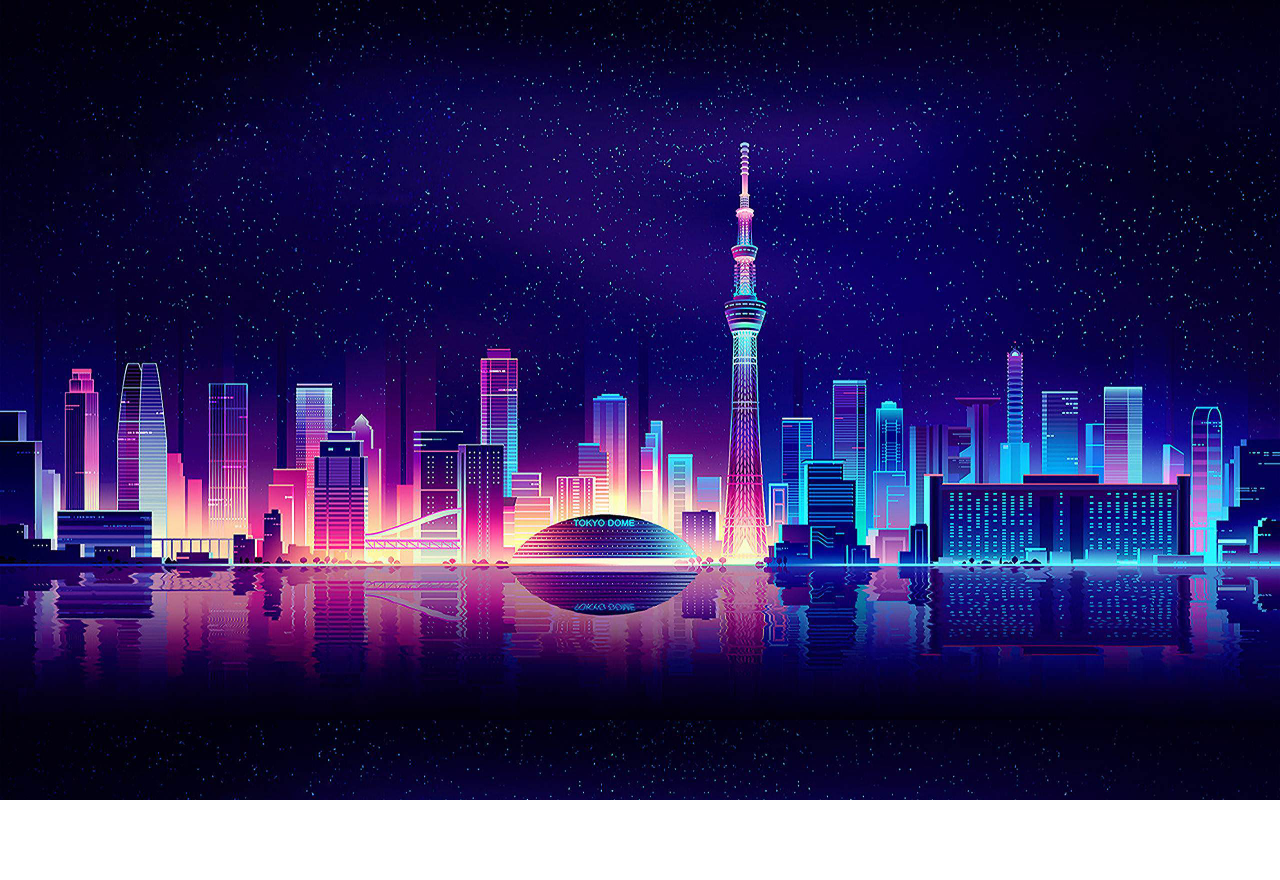
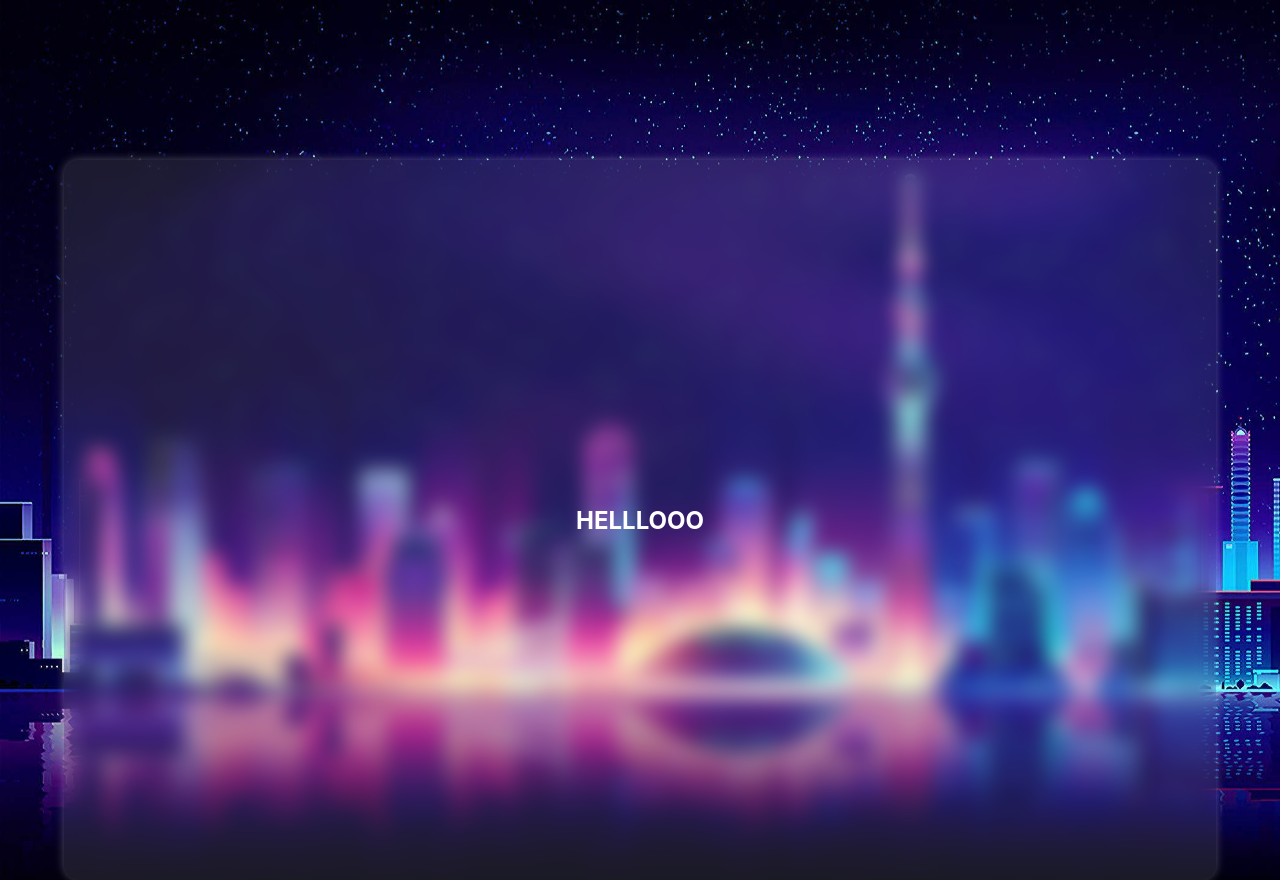
Before and after one commit to WilliamGrohe/login-react, a React (Create React App) app: page /logedin in a window 1280 px wide. Before the commit the page ends 800 px from the top, so only its background shows below. Built offline with nearby package versions, Linux system fonts and the light colour scheme.

Commit message:
Create acess route logedin

```diff
--- a/src/components/Login.tsx
+++ b/src/components/Login.tsx
@@ -17,21 +17,18 @@ export function Login() {
   function handleLogin(e: string, p: string) {
     if (e === "" || p === "") {
       alert("Preencha os campos de Login e Senha!");
+      return
     }
-    if ( e !== '' && p === '1') {
+    if (p === 'entrar') {
       newUser(e);
       navigate('/logedin');
     }
 
-    console.log(`Recebido email: ${e}, senha ${p}`);
   }
 
   return (
-    <div className="main">
       <div className="card">
         <h2>LOGIN</h2>
-
-        <input type="text" name="" id="" />
         <input
           type="text"
           name="Nome"
@@ -45,7 +42,7 @@ export function Login() {
           type="password"
           name="Password"
           id="password"
-          placeholder="Sua senha"
+          placeholder="Senha: entrar"
           value={passwordValue}
           onChange={(v) => setPasswordValue(v.target.value)}
         />
@@ -53,6 +50,5 @@ export function Login() {
           ENTRAR
         </button>
       </div>
-    </div>
   );
 }
--- a/src/pages/logedin.tsx
+++ b/src/pages/logedin.tsx
@@ -1,4 +1,6 @@
 import React from 'react'
+
+import "../styles/logedin.scss"
 
 import {useAuth} from "../hooks/useAuth"
 
@@ -7,9 +9,12 @@ export function Logedin() {
   const user = useAuth();
 
   return (
-  <div className="foo">
+  <div className="main">
+    <div className="card">
+      <h2>HELLLOOO</h2>
+    <h1>{user.user?.name}</h1>
+    </div>
 
-    <h1>{user.user?.name}</h1>
   </div>
   )
 }
--- /dev/null
+++ b/src/styles/logedin.scss
@@ -0,0 +1,22 @@
+.main {
+  // background: rgba(255, 255, 255, 0.1);
+  // backdrop-filter: blur(10px);
+  // -webkit-backdrop-filter: blur(10px);
+
+  // height: 90vh;
+  // width: 90vw;
+
+  color: #fff;
+  // margin: auto;
+  // margin-bottom: auto;
+
+  display:flex;
+
+  .card {
+    height: 90vh;
+    width: 90vw;
+
+    top: 50%;
+    left: 50%;
+  }
+}
```
